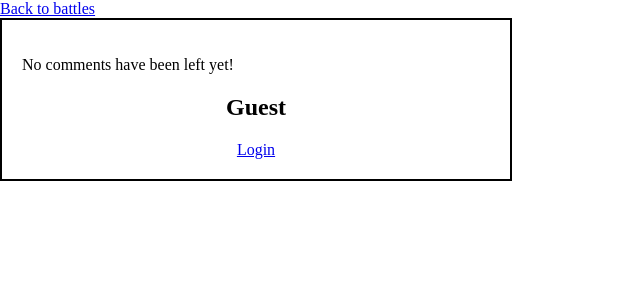
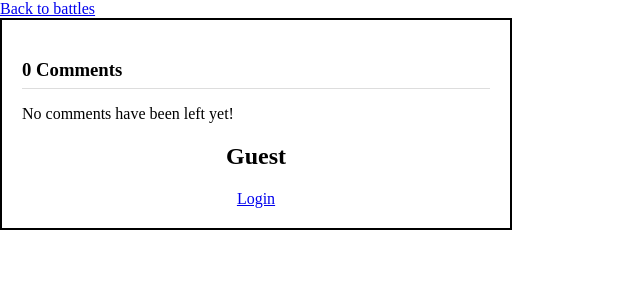
Before and after one commit to nicholedwight/CommentViaTwitter, a PHP site: page /battle.php?id=1 in a window 1280 px wide. Shown: the top 300 px of the page, without its empty margins (0-640 px from the left). Run offline with PHP 8.4, Linux system fonts and the light colour scheme; data that the repository does not hold is empty.

Commit message:
changing wording of how many comments based on number of comments

```diff
--- a/inc/comment_form.php
+++ b/inc/comment_form.php
@@ -25,6 +25,17 @@ if($_SERVER['REQUEST_METHOD']=="POST"){
   <ul class="comment_list">
   <?php
   $commentRows = getAllCommentsByBattleID($battle_id);
+  ?>
+  <div class="comment_count">
+    <h3><?php echo count($commentRows);
+        if (count($commentRows) == 1) {
+          echo " Comment";
+        } else {
+          echo " Comments";
+        } ?>
+    </h3>
+  </div>
+  <?php
   if ($commentRows) { //If there any comments for this page, display them
     foreach ($commentRows as $comment) {
       $date = date('F j, Y, g:i a', strtotime($comment['created_at'])); ?>
```
